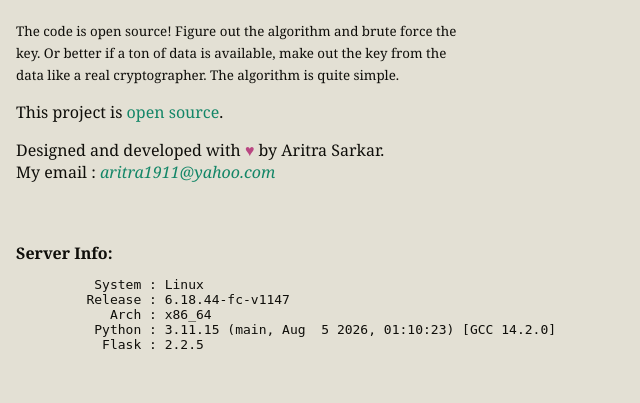
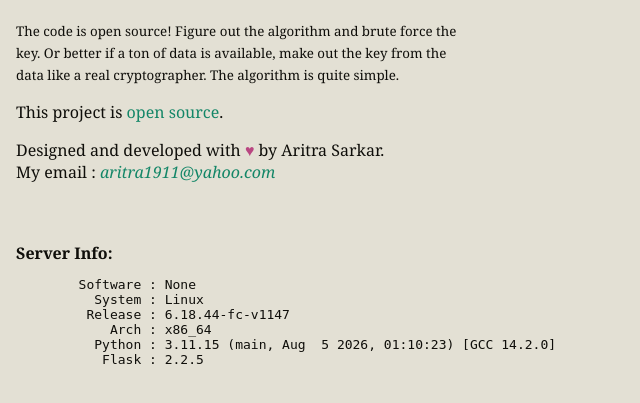
Before and after one commit to aritra1911/reader, a Flask app: page /about in a window 1280 px wide. Shown: the part 224-627 px from the top of the page, without its empty margins (0-640 px from the left). Run offline with Flask 2, Linux system fonts and the light colour scheme.

Commit message:
Add server name in server info

```diff
--- a/flask/src/templates/about.html
+++ b/flask/src/templates/about.html
@@ -30,11 +30,13 @@
   <p>
     <h4>Server Info:</h4>
     <pre>
+        Software : {{ server }}
           System : {{ os_uname.sysname }}
          Release : {{ os_uname.release }}
             Arch : {{ os_uname.machine }}
           Python : {{ py_version }}
            Flask : {{ flask_version }}</pre>
+
     {% if py_releaselevel != 'final' %}
       <small>Seems like this is working well on a {{ py_releaselevel }} release.
       You still might wanna<br /> check the other pages and try to break
--- a/flask/src/views.py
+++ b/flask/src/views.py
@@ -157,6 +157,7 @@ def remove_key():
 @app.route('/about')
 def about():
     return render_template('about.html',
+        server=request.environ.get('SERVER_SOFTWARE'),
         os_uname=os.uname(),
         py_version=sys.version,
         py_releaselevel=sys.version_info.releaselevel,
```
Also changed, not shown: 1 other file.
